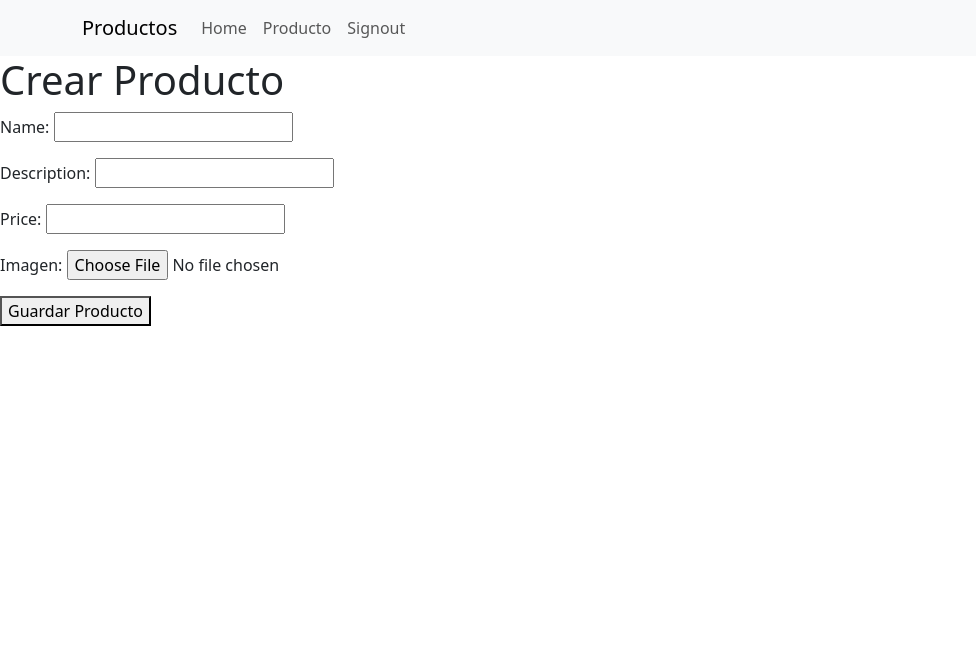
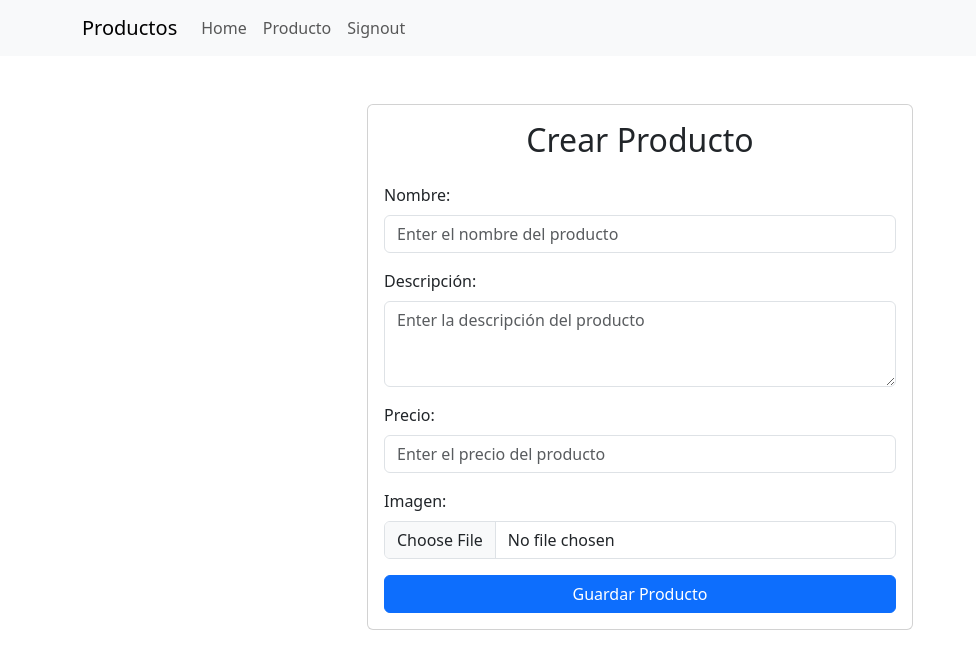
Before and after one commit to Ricuesta86/producto-pizzaiola, a Django app: page /products/new/ in a window 1280 px wide. Shown: the top 669 px of the page, without its empty margins (0-976 px from the left). Run offline with Django 5.2, Linux system fonts and the light colour scheme; a user stored in the database is signed in; some libraries are stand-ins or nearby versions.

Commit message:
Add estilos a crear producto

```diff
--- a/product/forms.py
+++ b/product/forms.py
@@ -6,6 +6,12 @@ class ProductForm(forms.ModelForm):
     class Meta:
         model = Product
         fields = ["name", "description", "price", "imagen"]
+        widgets = {
+            'name': forms.TextInput(attrs={'class': 'form-control', 'placeholder': 'Enter el nombre del producto'}),
+            'description': forms.Textarea(attrs={'class': 'form-control', 'rows': 3, 'placeholder': 'Enter la descripción del producto'}),
+            'price': forms.NumberInput(attrs={'class': 'form-control', 'placeholder': 'Enter el precio del producto'}),
+            'imagen': forms.ClearableFileInput(attrs={'class': 'form-control'}),
+        }
 
 
 class AggregateForm(forms.ModelForm):
--- a/product/templates/products/new_product.html
+++ b/product/templates/products/new_product.html
@@ -1,9 +1,59 @@
-{% extends 'base.html' %}
-{% block content %}
-<h1>Crear Producto</h1>
-<form method="post" enctype="multipart/form-data">
-    {% csrf_token %}
-    {{ form.as_p }}
-    <button type="submit">Guardar Producto</button>
-</form>
+{% extends 'base.html' %} {% block content %}
+<!-- <div class="container">
+  <div class="row justify-content-center">
+    <div class="col-md-6">
+      <h1>Crear Producto</h1> -->
+<div class="container my-5">
+  <div class="row justify-content-center">
+    <div class="col-md-6">
+      <div class="card">
+        <div class="card-body">
+          <h2 class="card-title text-center mb-4">Crear Producto</h5>
+          <form method="post" enctype="multipart/form-data">
+            {% csrf_token %}
+            <div class="mb-3">
+                <label for="id_name" class="form-label">Nombre:</label>
+                {{form.name}}
+            </div>
+            <div class="mb-3">
+                <label for="id_description" class="form-label">Descripción:</label>
+                {{form.description}}
+            </div>
+            <div class="mb-3">
+                <label for="id_price" class="form-label">Precio:</label>
+                {{form.price}}
+            </div>
+            <div class="mb-3">
+                <label for="id_imagen" class="form-label">Imagen:</label>
+                {{form.imagen}}
+            </div>
+            <!-- {{ form.as_p }} -->
+            <div class="d-grid mt-3">
+                <button type="submit" class="btn btn-primary">Guardar Producto</button>
+            </div>
+          </form>
+        </div>
+      </div>
+    </div>
+  </div>
+</div>
+
+<!-- <div class="mb-3">
+                    <label for="productName" class="form-label">Product Name</label>
+                    <input type="text" class="form-control" id="productName" placeholder="Enter product name">
+                </div>
+                <div class="mb-3">
+                    <label for="productDescription" class="form-label">Product Description</label>
+                    <textarea class="form-control" id="productDescription" rows="3" placeholder="Enter product description"></textarea>
+                </div>
+                <div class="mb-3">
+                    <label for="productPrice" class="form-label">Product Price</label>
+                    <input type="text" class="form-control" id="productPrice" placeholder="Enter product price">
+                </div>
+                <div class="mb-3">
+                    <label for="productImage" class="form-label">Product Image</label>
+                    <input type="file" class="form-control" id="productImage">
+                </div>
+                <button type="submit" class="btn btn-primary">Submit</button>
+            </form> -->
 {% endblock %}
```
Also changed, not shown: db.sqlite3.
